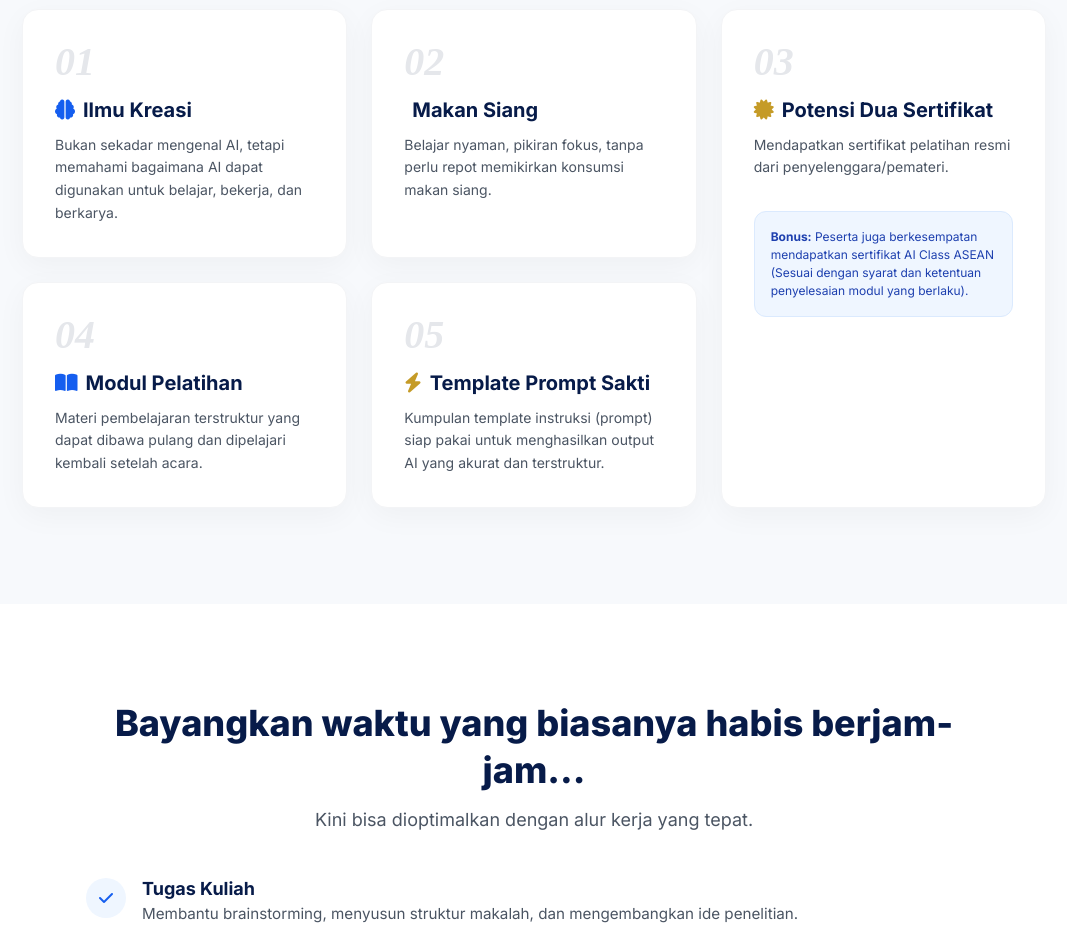
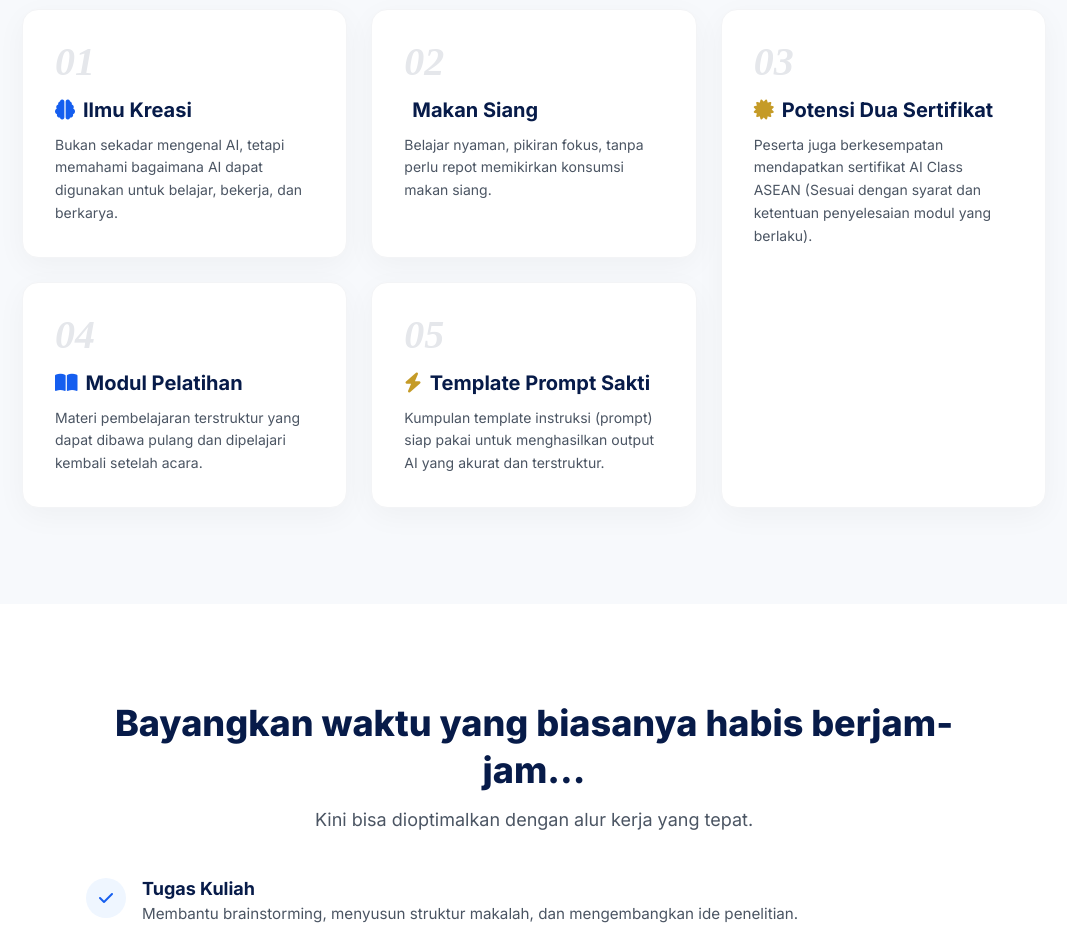
Before and after one commit to PelatihanAIBepee/pelatihanaibepee.github.io, a plain HTML site: page index.html in a window 1280 px wide. Shown: the part 3080-4014 px from the top of the page, without its empty margins (106-1173 px from the left). Drawn offline with Linux system fonts and the light colour scheme; some icons are missing.

Commit message:
Update index.html

```diff
--- a/index.html
+++ b/index.html
@@ -555,10 +555,7 @@
                 <div class="benefit-card row-span-2">
                     <div class="benefit-num">03</div>
                     <h3 class="benefit-title"><i class="fa-solid fa-certificate" style="color: var(--gold);"></i> Potensi Dua Sertifikat</h3>
-                    <p class="benefit-text" style="margin-bottom: 1rem;">Mendapatkan sertifikat pelatihan resmi dari penyelenggara/pemateri.</p>
-                    <div class="benefit-bonus">
-                        <p><strong>Bonus:</strong> Peserta juga berkesempatan mendapatkan sertifikat AI Class ASEAN (Sesuai dengan syarat dan ketentuan penyelesaian modul yang berlaku).</p>
-                    </div>
+                    <p class="benefit-text" style="margin-bottom: 1rem;">Peserta juga berkesempatan mendapatkan sertifikat AI Class ASEAN (Sesuai dengan syarat dan ketentuan penyelesaian modul yang berlaku).</p>
                 </div>
 
                 <!-- Benefit 4 -->
```
